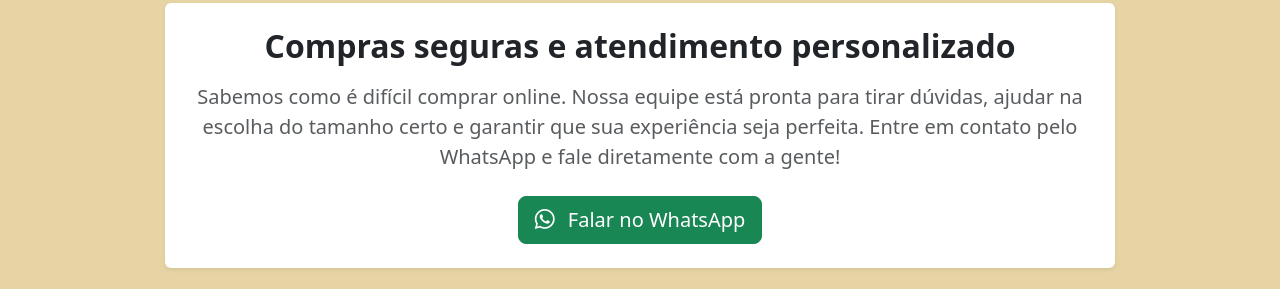
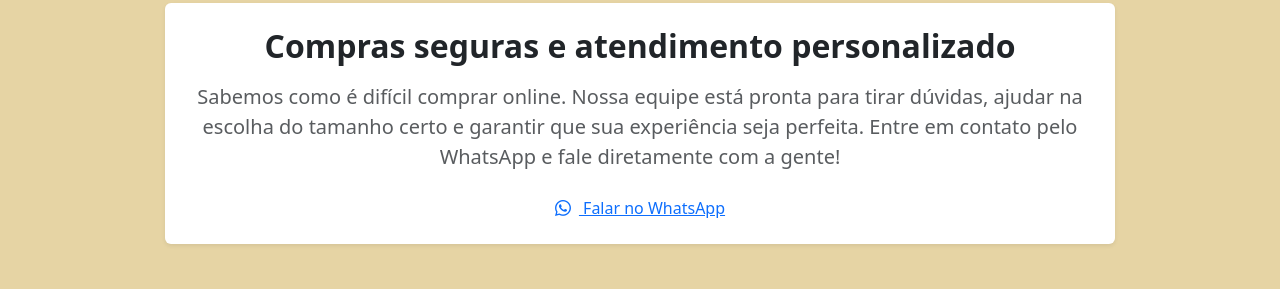
Before and after one commit to Renascer2025/renascer, a website: page index.html in a window 1280 px wide. Shown: the part 4661-4950 px from the top of the page. Drawn offline with nearby package versions, Linux system fonts and the light colour scheme; grey boxes are pictures that could not be loaded.

Commit message:
Update index.html

```diff
--- a/index.html
+++ b/index.html
@@ -389,7 +389,7 @@
                             e garantir que sua experiência seja perfeita. Entre em contato pelo WhatsApp e fale
                             diretamente com a gente!
                         </p>
-                        <a href="https://wa.me/155997200143" target="_blank" class="btn btn-success btn-lg">
+                        <a href="https://api.whatsapp.com/send/?phone=15997200143&text&type=phone_number&app_absent=0">
                             <i class="bi bi-whatsapp me-2"></i> Falar no WhatsApp
                         </a>
                     </div>
```
